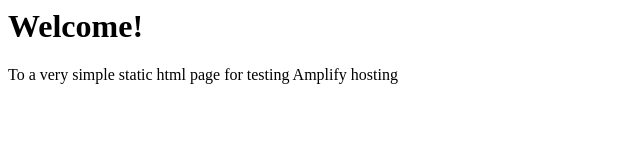
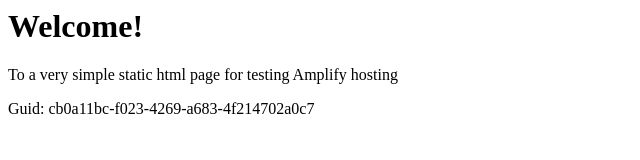
Before and after one commit to aws-aemilia-icn/Github-PR-Commit-Integration-Test-DoNotTouch-v1-prod-ap-northeast-2, a website: page src/index.html in a window 1280 px wide. Shown: the whole page, without its empty margins (0-640 px from the left). Drawn offline with Linux system fonts and the light colour scheme.

Commit message:
commit from integ tests

```diff
--- a/src/index.html
+++ b/src/index.html
@@ -1,3 +1,5 @@
+
+
 <html lang="en">
 
 <head>
@@ -10,6 +12,6 @@
 <body>
     <h1>Welcome!</h1>
     <p>To a very simple static html page for testing Amplify hosting</p>
-</body>
+    <p>Guid: cb0a11bc-f023-4269-a683-4f214702a0c7</p></body>
 
 </html>
```
